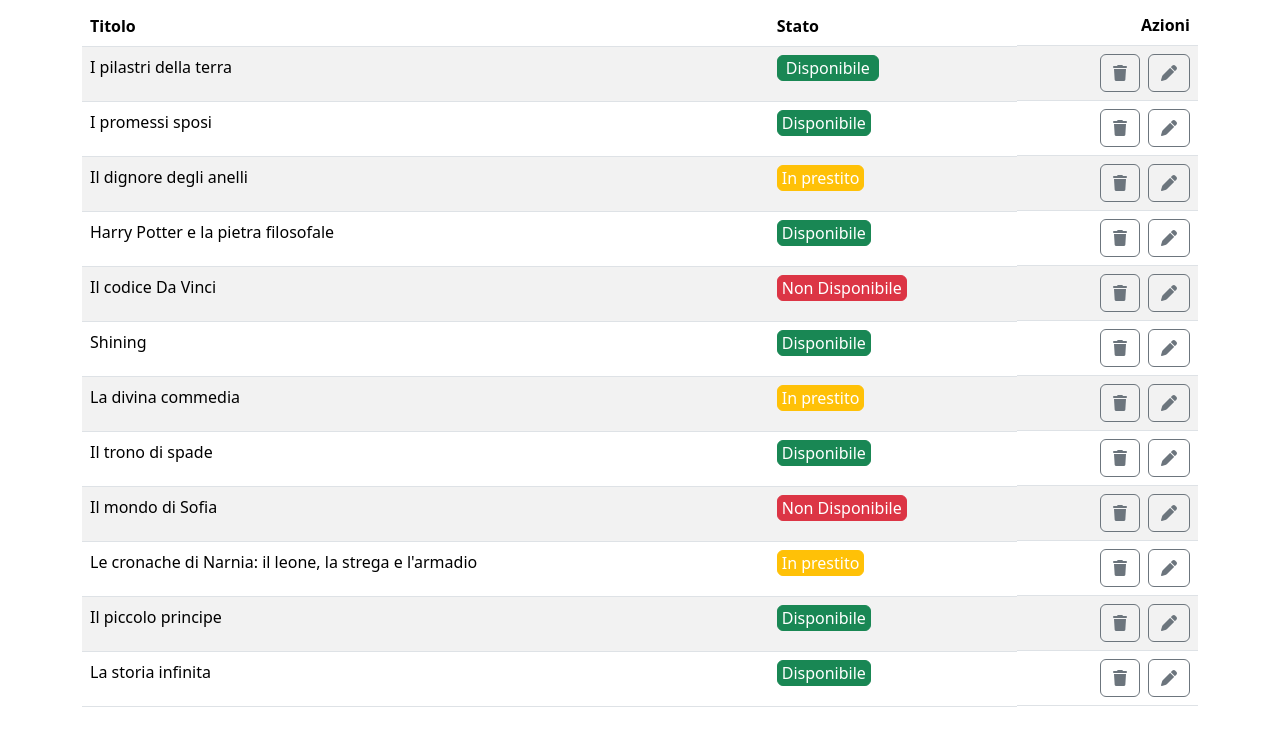
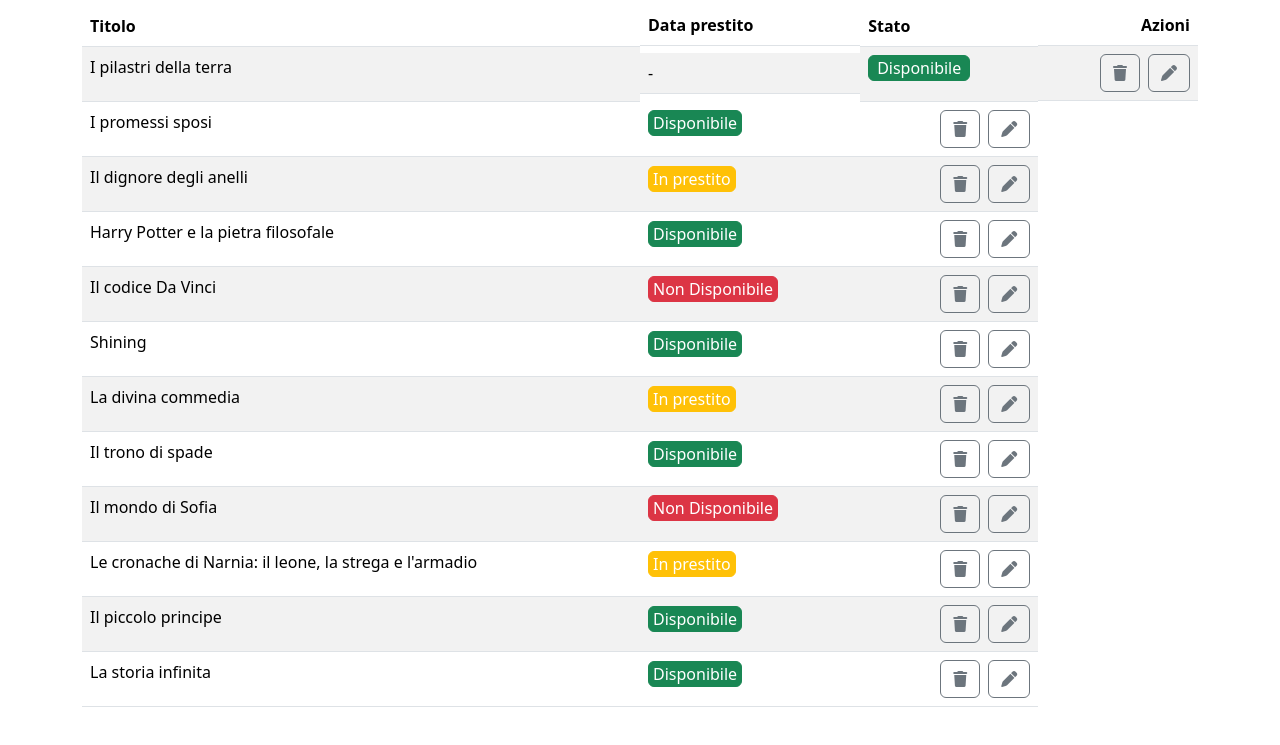
Before and after one commit to DanielaEsposito/html-css-bootstrap-dashboard, a plain HTML site: page insex.html in a window 1280 px wide. Shown: the part 157-902 px from the top of the page. Drawn offline with nearby package versions, Linux system fonts and the light colour scheme.

Commit message:
add display block to table

```diff
--- a/insex.html
+++ b/insex.html
@@ -65,22 +65,22 @@
                             <thead>
                                 <tr>
                                     <th scope="col">Titolo</th>
-                                    <th scope="col" class="d-none">Data prestito</th>
+                                    <th scope="col" class="d-none d-md-block">Data prestito</th>
                                     <th scope="col">Stato</th>
                                     <th  class="d-flex justify-content-end "scope="col">Azioni</th>
                                 </tr>
                             </thead>
                             <tbody>
                                 <tr>
-                                    <td>I pilastri della terra</td>
-                                    <td class="d-none">-</td>
+                                    <td class="w-50">I pilastri della terra</td>
+                                    <td class="d-none d-md-block">-</td>
                                     <td><button type="button" class="btn btn-success px-2 py-0">Disponibile</button></td>
                                     <td class="d-flex justify-content-end gap-2"><button type="button" class="btn btn-outline-secondary"><i class="fa-solid fa-trash"></i></button>
                                         <button type="button" class="btn btn-outline-secondary"><i class="fa-solid fa-pen"></i></button>
                                     </td>
                                 </tr>
                                 <tr>
-                                    <td>I promessi sposi</td>
+                                    <td class="w-50" >I promessi sposi</td>
                                     <td class="d-none">-</td>
                                     <td><button type="button" class="btn btn-success px-1 py-0 ">Disponibile</button></td>
                                     <td class="d-flex justify-content-end gap-2"><button type="button" class="btn btn-outline-secondary"><i class="fa-solid fa-trash"></i></button>
@@ -88,7 +88,7 @@
                                     </td>
                                 </tr>
                                 <tr>
-                                    <td>Il dignore degli anelli</td>
+                                    <td class="w-50">Il dignore degli anelli</td>
                                     <td class="d-none">18/10/2023</td>
                                     <td><button type="button" class="btn btn-warning text-white px-1 py-0">In prestito</button></td>
                                     <td class="d-flex justify-content-end gap-2"><button type="button" class="btn btn-outline-secondary"><i class="fa-solid fa-trash"></i></button>
@@ -96,7 +96,7 @@
                                     </td>
                                 </tr>
                                 <tr>
-                                    <td>Harry Potter e la pietra filosofale</td>
+                                    <td class="w-50" >Harry Potter e la pietra filosofale</td>
                                     <td class="d-none">-</td>
                                     <td><button type="button" class="btn btn-success px-1 py-0">Disponibile</button></td>
                                     <td class="d-flex justify-content-end gap-2 " ><button type="button" class="btn btn-outline-secondary"><i class="fa-solid fa-trash"></i></button>
@@ -104,7 +104,7 @@
                                     </td>
                                 </tr>
                                 <tr>
-                                    <td>Il codice Da Vinci </td>
+                                    <td class="w-50" >Il codice Da Vinci </td>
                                     <td class="d-none">-</td>
                                     <td><button type="button" class="btn btn-danger px-1 py-0 ">Non Disponibile</button></td>
                                     <td class="d-flex justify-content-end gap-2" ><button type="button" class="btn btn-outline-secondary"><i class="fa-solid fa-trash"></i></button>
@@ -112,7 +112,7 @@
                                     </td>
                                 </tr>
                                 <tr>
-                                    <td>Shining </td>
+                                    <td class="w-50">Shining </td>
                                     <td class="d-none">-</td>
                                     <td><button type="button" class="btn btn-success px-1 py-0 ">Disponibile</button></td>
                                     <td class="d-flex justify-content-end gap-2"><button type="button" class="btn btn-outline-secondary"><i class="fa-solid fa-trash"></i></button>
@@ -120,7 +120,7 @@
                                     </td>
                                 </tr>
                                 <tr>
-                                    <td> La divina commedia</td>
+                                    <td class="w-50" > La divina commedia</td>
                                     <td class="d-none" >21/09/2023</td>
                                     <td><button type="button" class="btn btn-warning text-white px-1 py-0">In prestito</button></td>
                                     <td class="d-flex justify-content-end gap-2" ><button type="button" class="btn btn-outline-secondary"><i class="fa-solid fa-trash"></i></button>
@@ -128,7 +128,7 @@
                                     </td>
                                 </tr>
                                 <tr>
-                                    <td> Il trono di spade</td>
+                                    <td class="w-50"> Il trono di spade</td>
                                     <td class="d-none">-</td>
                                     <td><button type="button" class="btn btn-success px-1 py-0 ">Disponibile</button></td>
                                     <td class="d-flex justify-content-end gap-2" ><button type="button" class="btn btn-outline-secondary"><i class="fa-solid fa-trash"></i></button>
@@ -136,7 +136,7 @@
                                     </td>
                                 </tr>
                                 <tr>
-                                    <td>Il mondo di Sofia</td>
+                                    <td class="w-50">Il mondo di Sofia</td>
                                     <td class="d-none" >-</td>
                                     <td><button type="button" class="btn btn-danger px-1 py-0 fs-6 h6">Non Disponibile</button></td>
                                     <td class="d-flex justify-content-end gap-2" ><button type="button" class="btn btn-outline-secondary"><i class="fa-solid fa-trash"></i></button>
@@ -144,7 +144,7 @@
                                     </td>
                                 </tr>
                                 <tr>
-                                    <td>Le cronache di Narnia: il leone, la strega e l'armadio</td>
+                                    <td class="w-50">Le cronache di Narnia: il leone, la strega e l'armadio</td>
                                     <td class="d-none">25/07/2023</td>
                                     <td><button type="button" class="btn btn-warning text-white px-1 py-0 ">In prestito</button></td>
                                     <td class="d-flex justify-content-end gap-2"><button type="button" class="btn btn-outline-secondary"><i class="fa-solid fa-trash"></i></button>
@@ -152,7 +152,7 @@
                                     </td>
                                 </tr>
                                 <tr>
-                                    <td>Il piccolo principe</td>
+                                    <td class="w-50">Il piccolo principe</td>
                                     <td class="d-none">-</td>
                                     <td><button type="button" class="btn btn-success px-1 py-0 ">Disponibile</button></td>
                                     <td class="d-flex justify-content-end gap-2 " ><button type="button" class="btn btn-outline-secondary"><i class="fa-solid fa-trash"></i></button>
@@ -160,7 +160,7 @@
                                     </td>
                                 </tr>
                                 <tr>
-                                    <td>La storia infinita</td>
+                                    <td class="w-50" >La storia infinita</td>
                                     <td class="d-none">-</td>
                                     <td><button type="button" class="btn btn-success px-1 py-0">Disponibile</button></td>
                                     <td class="d-flex justify-content-end gap-2"><button type="button" class="btn btn-outline-secondary"><i class="fa-solid fa-trash"></i></button>
```
